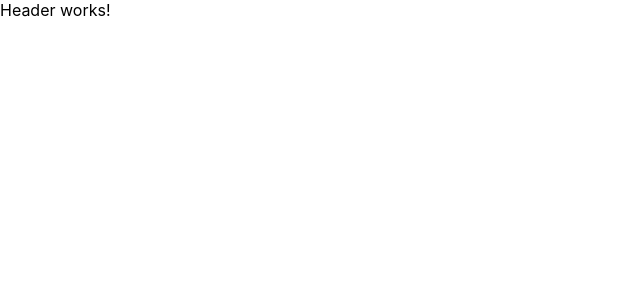
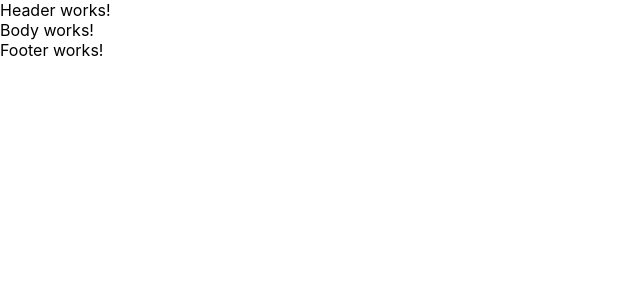
Before and after one commit to jlg-formation/tjs-juin-2022, a React (Create React App) app in the folder front/: page / in a window 1280 px wide. Shown: the top 300 px of the page, without its empty margins (0-640 px from the left). Built offline with nearby package versions, Linux system fonts and the light colour scheme.

Commit message:
dev: layout done

```diff
--- a/front/src/App.tsx
+++ b/front/src/App.tsx
@@ -1,8 +1,16 @@
 import "./App.css";
+import Body from "./layout/Body";
+import Footer from "./layout/Footer";
 import Header from "./layout/Header";
 
 function App() {
-  return <Header />;
+  return (
+    <>
+      <Header />
+      <Body />
+      <Footer />
+    </>
+  );
 }
 
 export default App;
--- /dev/null
+++ b/front/src/layout/Body.tsx
@@ -0,0 +1,5 @@
+function Body() {
+  return <div>Body works!</div>;
+}
+
+export default Body;
--- /dev/null
+++ b/front/src/layout/Footer.tsx
@@ -0,0 +1,5 @@
+function Footer() {
+  return <div>Footer works!</div>;
+}
+
+export default Footer;
```
